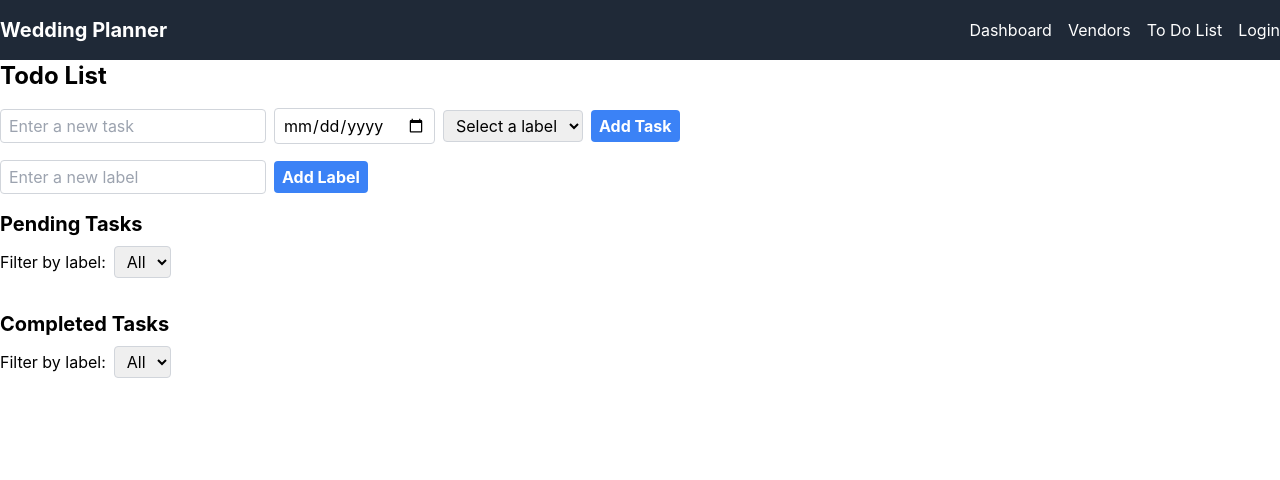
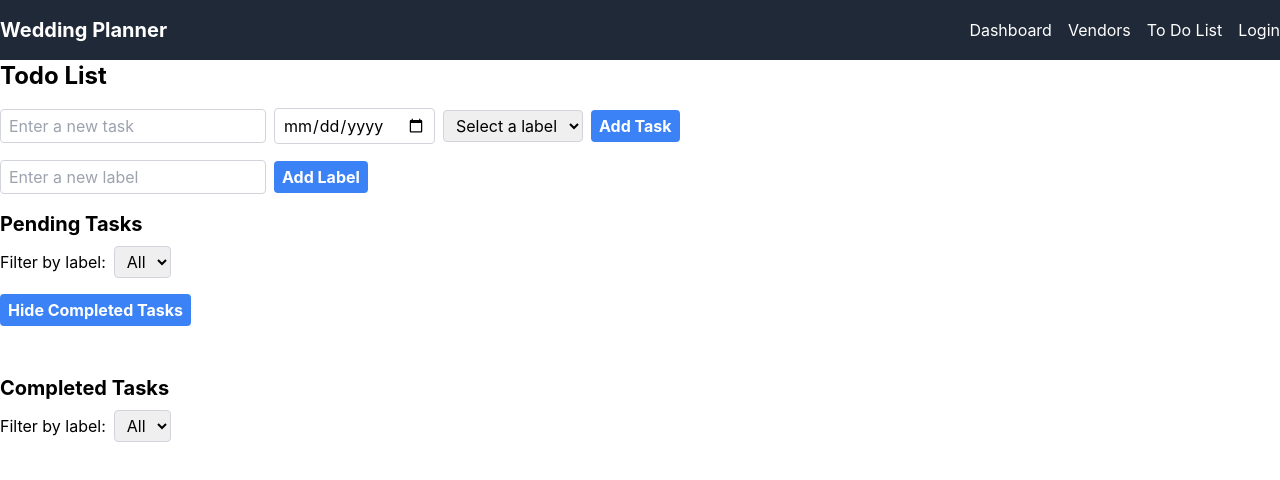
Before and after one commit to sabeer-narula/Wedding, a React (Create React App) app in the folder my-app/: page /todo in a window 1280 px wide. Shown: the top 480 px of the page. Built offline with nearby package versions, Linux system fonts and the light colour scheme.

Commit message:
added hide and show completed task button on todolist

```diff
--- a/my-app/src/components/Todo.tsx
+++ b/my-app/src/components/Todo.tsx
@@ -28,6 +28,7 @@ const TodoList: React.FC = () => {
   const [selectedLabel, setSelectedLabel] = useState('');
   const [selectedTask, setSelectedTask] = useState<Task | null>(null);
   const [filterLabel, setFilterLabel] = useState('');
+  const [showCompletedTasks, setShowCompletedTasks] = useState(true);
 
   useEffect(() => {
     const user = auth.currentUser;
@@ -115,7 +116,7 @@ const TodoList: React.FC = () => {
 
   return (
     <>
-    <Header/>
+      <Header />
       <div>
         <h2 className="text-2xl font-bold mb-4">Todo List</h2>
         <div className="mb-4">
@@ -215,6 +216,13 @@ const TodoList: React.FC = () => {
             </li>
           ))}
         </ul>
+        <button
+          onClick={() => setShowCompletedTasks(!showCompletedTasks)}
+          className="bg-blue-500 hover:bg-blue-700 text-white font-bold py-1 px-2 rounded mb-4"
+        >
+          {showCompletedTasks ? 'Hide Completed Tasks' : 'Show Completed Tasks'}
+        </button>
+        {showCompletedTasks && (
           <div className="mt-8">
             <h3 className="text-xl font-bold mb-2">Completed Tasks</h3>
             <div className="mb-4">
@@ -254,6 +262,7 @@ const TodoList: React.FC = () => {
               ))}
             </ul>
           </div>
+        )}
         {selectedTask && (
           <div className="fixed top-0 left-0 w-full h-full bg-black bg-opacity-50 flex items-center justify-center">
             <div className="bg-white rounded p-4">
```
Lines whose indentation alone changed are shown as unchanged.
